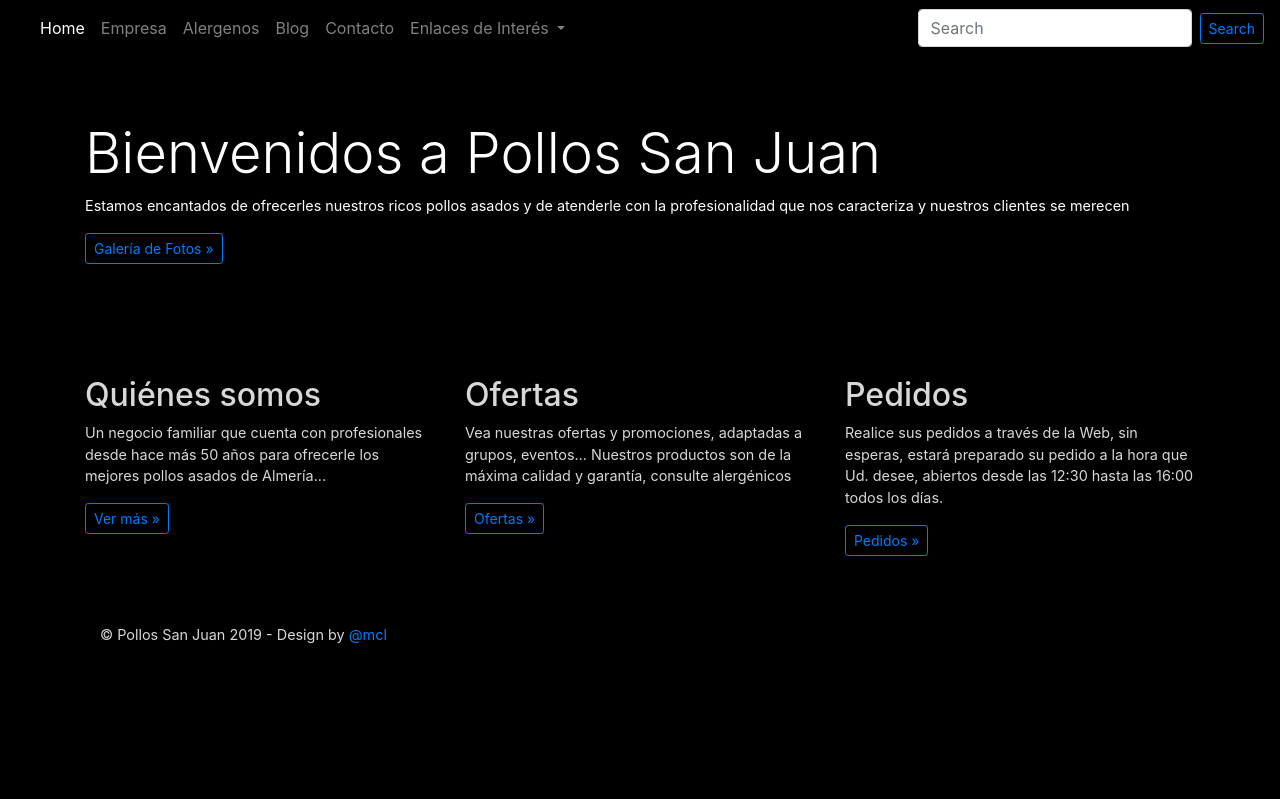
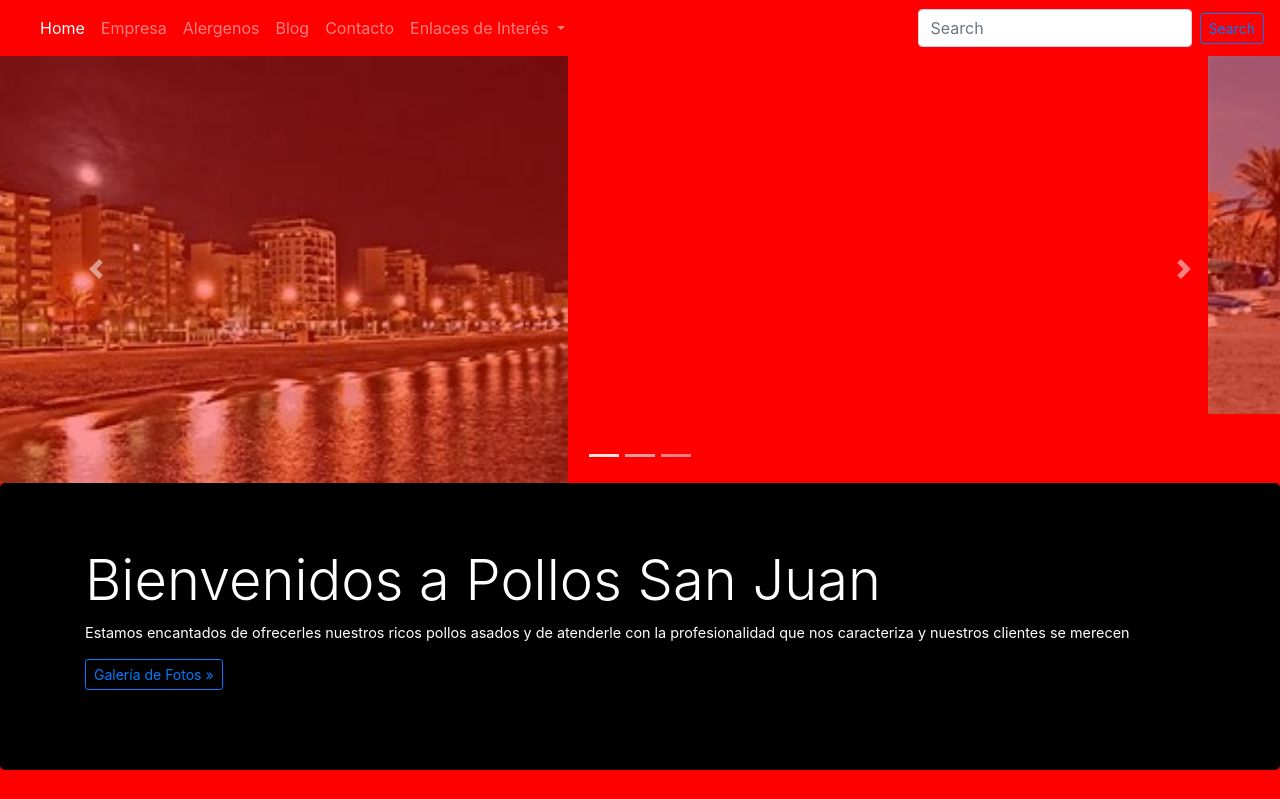
Before and after one commit to mcanadaslopez/web, a plain HTML site: page inicio.html in a window 1280 px wide. Shown: the top 799 px of the page. Drawn offline with nearby package versions, Linux system fonts and the light colour scheme; files whose address does not match are found by name.

Commit message:
17.06.2019 Puesta al día

```diff
--- a/css/cover.css
+++ b/css/cover.css
@@ -37,12 +37,11 @@ body {
   height: 100%;
   /*background-color: #333;*/
   background-color: black;
+
+   color: #fff;
+  text-align: center;
 }
-body {
-  color: #fff;
-  text-align: center;
- /* text-shadow: 0 .05rem .1rem rgba(0,0,0,.5);*/
-}
+
 
 /* Extra markup and styles for table-esque vertical and horizontal centering */
 .site-wrapper {
--- a/css/jumbotron.css
+++ b/css/jumbotron.css
@@ -6,6 +6,12 @@ body {
   background-color: black;
   color: #D8D8D8;
   margin-bottom: 60px;
+ /*background-image: url("../img/descargas/alcazaba.jpg");
+ background-repeat: no-repeat;
+ background-position: center;
+ background-size: 1100px, 50%;
+ background-origin: content-box;*/
+
 
 }
 
@@ -14,8 +20,18 @@ p{
 }
 .jumbotron{
  background-color: black;
-  color: white;
+ color: white;
+
+
+
 }
+
+.carousel-inner img {
+      width: 50%;
+      height: 50%;
+      opacity: 0.6;
+  }
+
 
 .nvar {
 	background-color: black;
--- a/css/style.css
+++ b/css/style.css
@@ -4,9 +4,12 @@
 			/*"Segoe Print" */
 			color:#585858;
 			background-color:  #F2F2F2;
+
 			/*overflow-x: hidden;*/
-			/*background-color: #F7F8E0;*/
+
 		}
+
+
 		/********************************************************************************/
 		/* Estilos de Cabecera y Navegacion                                             */
 		/********************************************************************************/
--- a/inicio.html
+++ b/inicio.html
@@ -21,7 +21,7 @@
 
   </head>
 
-  <body >
+  <body style="background-color: red">
 
      <div>
       <nav class="navbar navbar-expand-sm navbar-dark bg-black">
@@ -70,6 +70,44 @@
 </div>
 
     <!-- Main jumbotron for a primary marketing message or call to action -->
+
+
+    <div id="demo" class="carousel slide" data-ride="carousel">
+
+  <!-- Indicators -->
+      <ul class="carousel-indicators">
+        <li data-target="#demo" data-slide-to="0" class="active"></li>
+        <li data-target="#demo" data-slide-to="1"></li>
+        <li data-target="#demo" data-slide-to="2"></li>
+      </ul>
+
+  <!-- The slideshow -->
+    <div class="carousel-inner">
+      <div class="carousel-item active">
+        <img src="img/descargas/i6.jpg" alt="Los Angeles">
+      </div>
+      <div class="carousel-item">
+        <img src="img/descargas/i5.png" alt="Chicago">
+      </div>
+      <div class="carousel-item">
+        <img src="img/descargas/i4.jpg" alt="New York">
+      </div>
+    </div>
+
+  <!-- Left and right controls -->
+      <a class="carousel-control-prev" href="#demo" data-slide="prev">
+        <span class="carousel-control-prev-icon"></span>
+      </a>
+      <a class="carousel-control-next" href="#demo" data-slide="next">
+        <span class="carousel-control-next-icon"></span>
+      </a>
+
+  </div>
+
+
+
+
+
     <div class="jumbotron">
       <div class="container">
         <h1 class="display-4">  Bienvenidos a Pollos San Juan</h1>
@@ -82,28 +120,26 @@
     <div class="container">
       <!-- Example row of columns -->
       <div class="row">
-        <div class="col-md-4">
+         <div class="col-md-4">
           <h2>Quiénes somos</h2>
           <p>Un negocio familiar que cuenta con profesionales desde hace más 50 años para ofrecerle los mejores
           pollos asados de Almería... </p>
           <p><a class="btn btn-outline-primary btn-sm" href="empresa-1.html" role="button">Ver más &raquo;</a></p>
-        </div>
+         </div>
         <div class="col-md-4">
           <h2>Ofertas</h2>
           <p>Vea nuestras ofertas y promociones, adaptadas a grupos, eventos... Nuestros productos son de la máxima
           calidad y garantía, consulte alergénicos </p>
           <p><a class="btn btn-outline-primary btn-sm" href="ofertas.html" role="button">Ofertas &raquo;</a></p>
-       </div>
+        </div>
         <div class="col-md-4">
           <h2>Pedidos</h2>
           <p>Realice sus pedidos a través de la Web, sin esperas, estará preparado su pedido a la hora que Ud. desee, abiertos
           desde las 12:30 hasta las 16:00 todos los días.</p>
           <p><a class="btn btn-outline-primary btn-sm" href="eventos.html" role="button">Pedidos &raquo;</a></p>
-
-
         </div>
       </div>
-
+    </div>
       <hr>
 
 
```
Also changed, not shown: img/descargas/alcazaba.jpg (added), img/descargas/i1.png (added), img/descargas/i2.jpg (added), img/descargas/i2.png (added), img/descargas/i3.bmp (added), img/descargas/i4.jpg (added), img/descargas/i5.png (added), img/descargas/i6.jpg (added), img/descargas/zapillo1.jpg (added).
